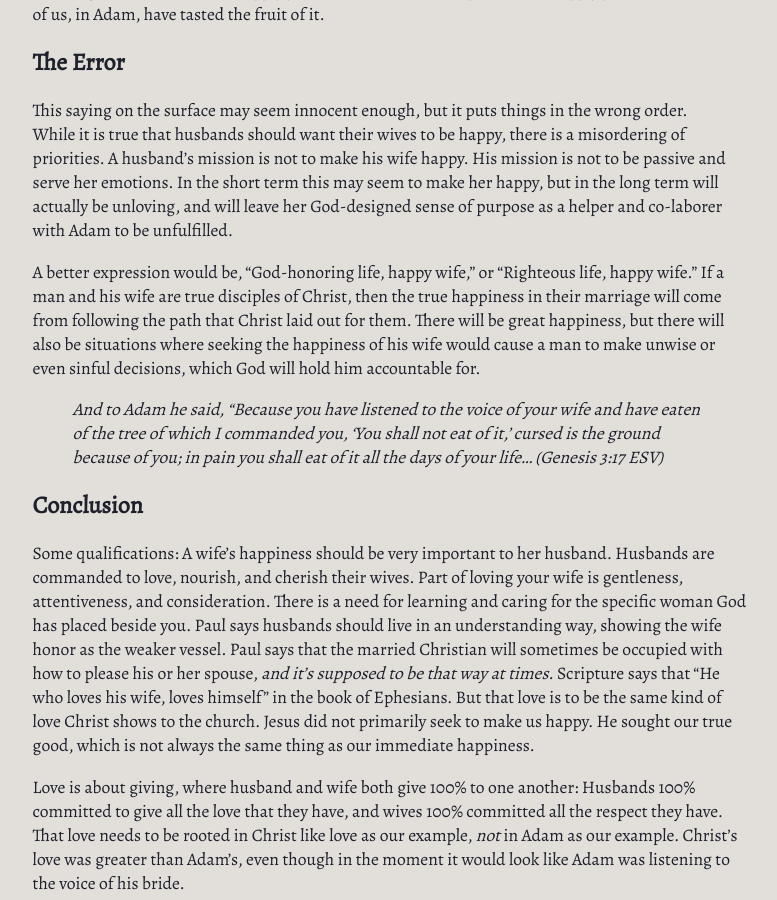
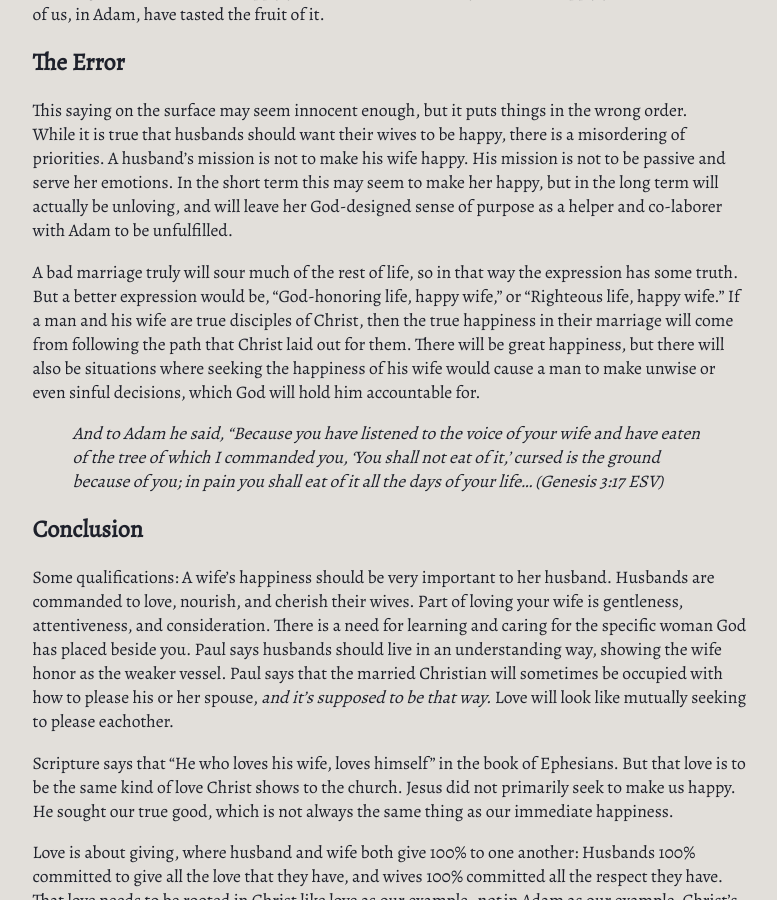
Before and after one commit to codyilardo/codyilardo.github.io, a Jekyll site: the page built from _posts/2021-11-02-why-happy-wife-wrong.md, in a window 1280 px wide and 900 px high, scrolled down 686 px. Shown: the whole window, without its empty margins (249-1026 px from the left). Built offline with Jekyll 4.4.1, drawn with Linux system fonts in a browser that asks for light colours.

```diff
--- a/_posts/2021-11-02-why-happy-wife-wrong.md
+++ b/_posts/2021-11-02-why-happy-wife-wrong.md
@@ -19,7 +19,7 @@ One could say that *he did apply your advice*, and all of us, in Adam, have tast
 This saying on the surface may seem innocent enough, but it puts things in the wrong order.
 While it is true that husbands should want their wives to be happy, there is a misordering of priorities. A husband's mission is not to make his wife happy. His mission is not to be passive and serve her emotions. In the short term this may seem to make her happy, but in the long term will actually be unloving, and will leave her God-designed sense of purpose as a helper and co-laborer with Adam to be unfulfilled.
 
-A better expression would be, "God-honoring life, happy wife," or "Righteous life, happy wife." If a man and his wife are true disciples of Christ, then the true happiness in their marriage will come from following the path that Christ laid out for them. There will be great happiness, but there will also be situations where seeking the happiness of his wife would cause a man to make unwise or even sinful decisions, which God will hold him accountable for.
+A bad marriage truly will sour much of the rest of life, so in that way the expression has some truth. But a better expression would be, "God-honoring life, happy wife," or "Righteous life, happy wife." If a man and his wife are true disciples of Christ, then the true happiness in their marriage will come from following the path that Christ laid out for them. There will be great happiness, but there will also be situations where seeking the happiness of his wife would cause a man to make unwise or even sinful decisions, which God will hold him accountable for.
 
 > And to Adam he said,
 > “Because you have listened to the voice of your wife
@@ -30,7 +30,9 @@ A better expression would be, "God-honoring life, happy wife," or "Righteous lif
 > 	in pain you shall eat of it all the days of your life... (Genesis 3:17 ESV)
 
 ## Conclusion
-Some qualifications: A wife's happiness should be very important to her husband. Husbands are commanded to love, nourish, and cherish their wives. Part of loving your wife is gentleness, attentiveness, and consideration. There is a need for learning and caring for the specific woman God has placed beside you. Paul says husbands should live in an understanding way, showing the wife honor as the weaker vessel. Paul says that the married Christian will sometimes be occupied with how to please his or her spouse, *and it's supposed to be that way at times.* Scripture says that "He who loves his wife, loves himself" in the book of Ephesians. But that love is to be the same kind of love Christ shows to the church. Jesus did not primarily seek to make us happy. He sought our true good, which is not always the same thing as our immediate happiness.
+Some qualifications: A wife's happiness should be very important to her husband. Husbands are commanded to love, nourish, and cherish their wives. Part of loving your wife is gentleness, attentiveness, and consideration. There is a need for learning and caring for the specific woman God has placed beside you. Paul says husbands should live in an understanding way, showing the wife honor as the weaker vessel. Paul says that the married Christian will sometimes be occupied with how to please his or her spouse, *and it's supposed to be that way.* Love will look like mutually seeking to please eachother.
+
+Scripture says that "He who loves his wife, loves himself" in the book of Ephesians. But that love is to be the same kind of love Christ shows to the church. Jesus did not primarily seek to make us happy. He sought our true good, which is not always the same thing as our immediate happiness.
 
 Love is about giving, where husband and wife both give 100% to one another: Husbands 100% committed to give all the love that they have, and wives 100% committed all the respect they have. That love needs to be rooted in Christ like love as our example, *not* in Adam as our example. Christ's love was greater than Adam's, even though in the moment it would look like Adam was listening to the voice of his bride.
 
--- a/links/index.html
+++ b/links/index.html
@@ -8,6 +8,12 @@ title: Links
 </p>
 
 <h2>Resources</h2>
+
+<a href="https://www.stepbible.org/">https://www.stepbible.org/</a>
+<a href="https://www.thegreaterheritage.com/">https://www.thegreaterheritage.com/</a>
+<a href="https://www.thriftbooks.com/">https://www.thriftbooks.com/</a>
+<a href="https://www.commonprayerdaily.com/">https://www.commonprayerdaily.com/</a>
+<a href="https://www.fullofeyes.com/">https://www.fullofeyes.com/</a>
 
 <h2>People</h2>
 
```
